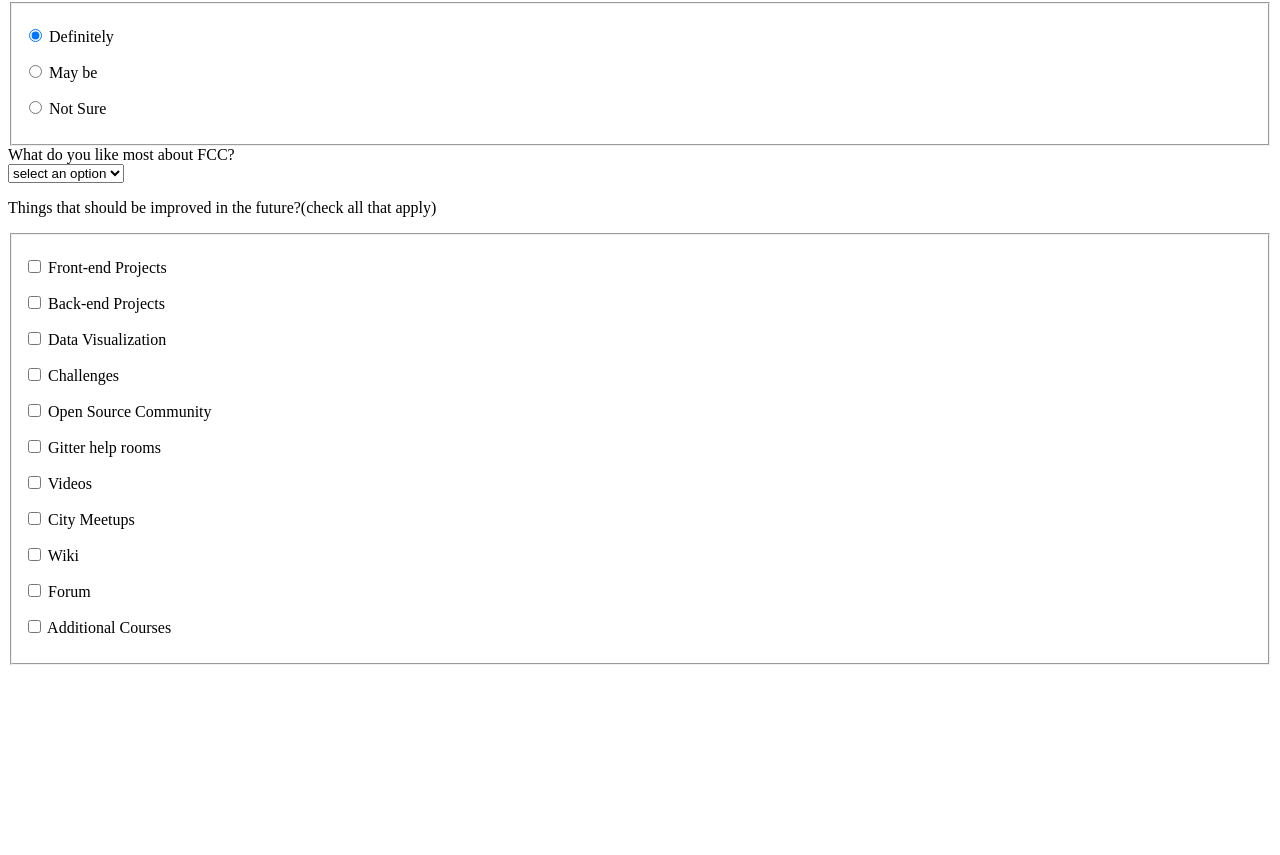
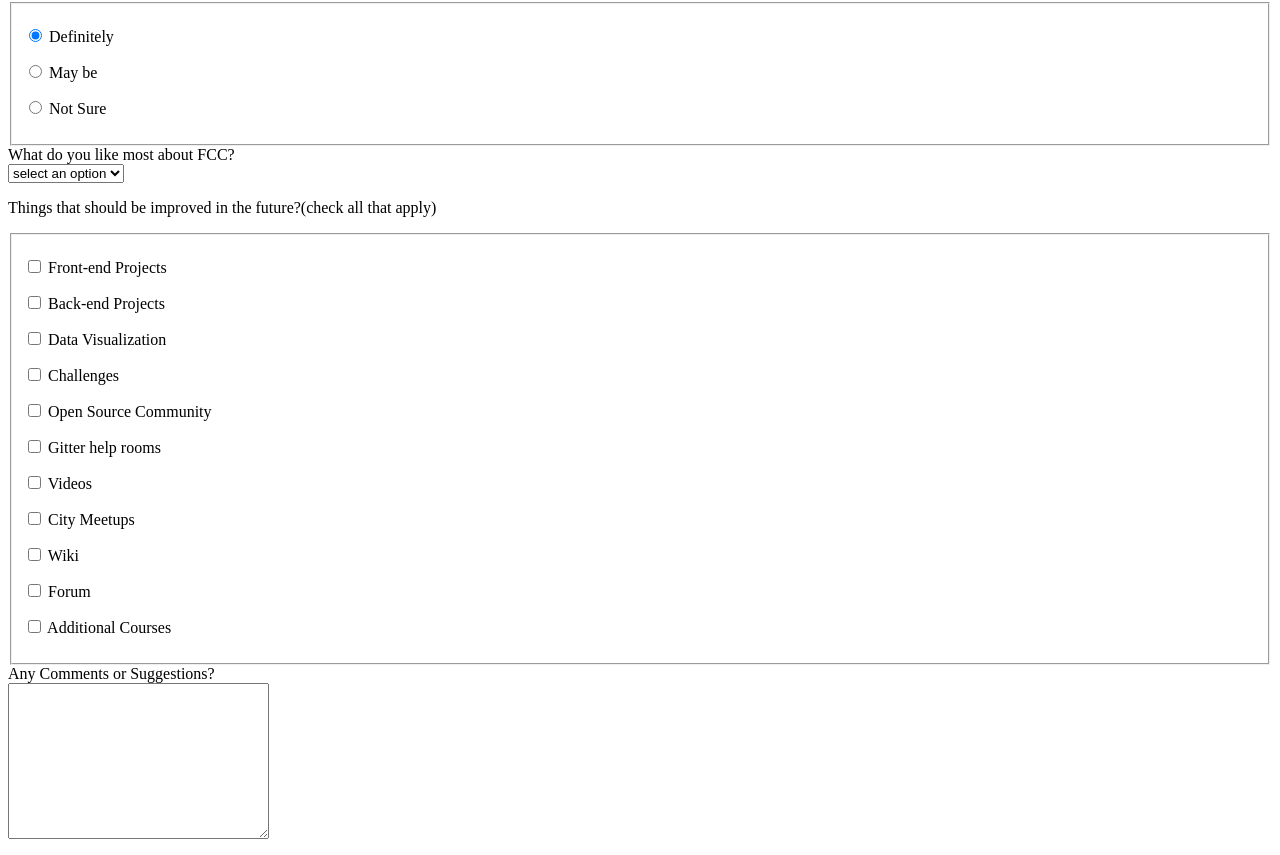
Before and after one commit to Sohel-ASM/FCC_Survey_Form, a plain HTML site: page index.html in a window 1280 px wide. Shown: the part 302-1157 px from the top of the page. Before the commit the page ends 983 px from the top, so only its background shows below. Drawn offline with Linux system fonts and the light colour scheme.

Commit message:
<div><label for="msg"></div>

```diff
--- a/index.html
+++ b/index.html
@@ -157,4 +157,12 @@
 
         </fieldset>
     </div>
+    <div>
+        <label class="labels" for="msg">
+            <span>Any Comments or Suggestions?</span>
+        </label>
+        <div class="rightTab">
+            <textarea id="msg" class="input-field" name="user_msg" rows="10" cols="30" placeholder="Enter your comment here..."> </textarea>
+        </div>
+    </div>
 </form>
```
